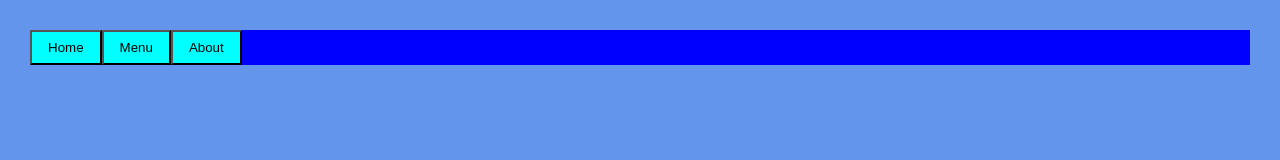
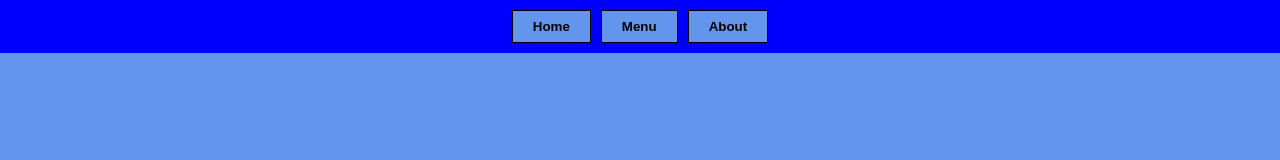
Before and after one commit to anjahrot/Restaurant-Page, a website built with webpack: page src/index.html in a window 1280 px wide. Built offline with nearby package versions, Linux system fonts and the light colour scheme.

Commit message:
Changed colors and used CSS flexbox to center buttons

```diff
--- a/src/index.js
+++ b/src/index.js
@@ -1,4 +1,3 @@
 import './style.css';
 
 console.log("Hi there, from the restaurant page!");
-alert('Hello World!');
--- a/src/style.css
+++ b/src/style.css
@@ -5,18 +5,22 @@
 }
 
 body {
-    padding: 30px;
     background-color: cornflowerblue;
     color: rgb(104, 103, 103);
 }
 
 nav {
     background-color: blue;
+    padding: 10px 0px;
     display: flex;
+    justify-content: center;
+    gap: 10px;
 }
 
 button {
-    background-color: aqua;
-    padding: 8px 16px;
+    background-color: cornflowerblue;
+    padding: 8px 20px;
     cursor: pointer;
+    border: 1px solid black;
+    font-weight: bold;
 }
```
